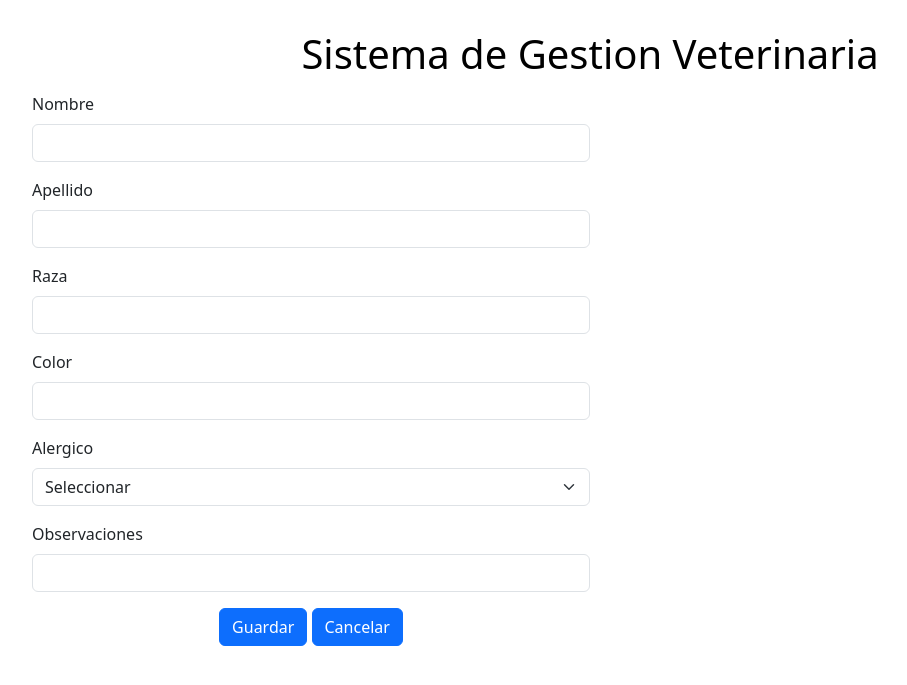
After one commit to axelvilla/BackEnd_Python, a Flask app: page /ingresar_cliente in a window 1280 px wide. The commit adds this page. Shown: the top 685 px of the page, without its empty margins (50-957 px from the left). Run offline with Flask 3, Linux system fonts and the light colour scheme.

Commit message:
Comienzo de pagina Ingresar cliente y ver datos.

```diff
--- a/app/app.py
+++ b/app/app.py
@@ -1,4 +1,6 @@
-from flask import Flask, render_template
+from flask import Flask, render_template, request, redirect
+from bd import obtener_conexion
+import mysql.connector
 
 app = Flask(__name__)
 
@@ -7,6 +9,70 @@ def index():
     return render_template('index.html')
 
 
+@app.route('/ingresar_cliente', methods = ['GET','POST'])
+def guardar_cliente():
+    #Pedida de datos al formulario
+    datosCliente = {'titulo': 'Ingresar Cliente'}
+    if request.method == 'POST':
+        nombre = request.form['nombre']
+        apellido = request.form['apellido']
+        raza = request.form['raza']
+        color = request.form['color']
+        alergico = request.form['alergico']
+        observaciones = request.form['observaciones']
+        datosCliente = {
+            'nombre': nombre,
+            'apellido': apellido,
+            'raza': raza,
+            'color': color,
+            'alergico': alergico,
+            'observaciones': observaciones
+        }
+    #Colocacion de informacion a BD
+        try:
+            conexion = obtener_conexion()
+            cursor = conexion.cursor()
+            sql = "INSERT INTO mascota(nombre, apellido, raza, color, alergico, observaciones) VALUES (%s, %s, %s, %s, %s, %s)"
+            valores = (nombre, apellido, raza, color, alergico, observaciones)
+            cursor.execute(sql, valores)
+            conexion.commit()
+            return redirect('/')
+        finally:
+                cursor.close()
+                conexion.close()
+
+    return render_template('ingresar_cliente.html', datosCliente = datosCliente)
+
+
+@app.route('/ver_datos')
+def ver_datos():
+    mascota = ()
+    try:
+        conexion = obtener_conexion()
+        cursor = conexion.cursor()
+        sql = "SELECT * FROM mascota"
+        cursor.execute(sql)
+        mascota = cursor.fetchall()
+        conexion.commit()
+    finally:
+            cursor.close()
+            conexion.close()
+    return render_template('ver_datos.html', mascota = mascota)
+
+
+@app.route('/editar', methods = ['POST'])
+def editar():
+    codigo = request.form['codigo']
+    try:
+         conexion = obtener_conexion()
+         cursor = conexion.cursor()
+         cursor.execute("SELECT * FROM mascota WHERE id = %s", [codigo])
+         mascota = cursor.fetchall()
+         conexion.commit()
+    finally:
+         cursor.close()
+         conexion.close()
+    return render_template('editar_cliente.html', dato = mascota[0])
 
 
 
--- a/app/templates/index.html
+++ b/app/templates/index.html
@@ -6,7 +6,7 @@
             name=""
             id=""
             class="btn btn-primary fs-2 mt-5 col-6"
-            href="#"
+            href="/ingresar_cliente"
             role="button"
             >Ingresar Cliente
         </a>
@@ -15,7 +15,7 @@
             name=""
             id=""
             class="btn btn-primary fs-2 mt-5 col-6"
-            href="#"
+            href="/ver_datos"
             role="button"
             >Ver Datos
         </a>
--- /dev/null
+++ b/app/templates/ingresar_cliente.html
@@ -0,0 +1,52 @@
+{% extends './layuot.html' %}
+
+{% block main %}
+    <main class="text-center align-middle position-relative">
+        <form class="form" action="/ingresar_cliente" method="POST">
+            <div class="mb-3 col-6 text-start">
+                <label class="form-label">Nombre</label>
+                <input type="text" class="form-control" name="nombre">
+              </div>
+
+              <div class="mb-3 col-6 text-start">
+                <label class="form-label">Apellido</label>
+                <input type="text" class="form-control" name="apellido">
+              </div>
+
+              <div class="mb-3 col-6 text-start">
+                <label class="form-label">Raza</label>
+                <input type="text" class="form-control" name="raza">
+              </div>
+
+              <div class="mb-3 col-6 text-start">
+                <label class="form-label">Color</label>
+                <input type="text" class="form-control" name="color">
+              </div>
+
+              <div class="mb-3 col-6 text-start">
+                <label class="form-label">Alergico</label>
+                <div class="input-group mb-3">
+                    <select class="form-select" name="alergico" id="inputGroupSelect01">
+                      <option selected>Seleccionar</option>
+                      <option value="Si">1- Si</option>
+                      <option value="No">2- No</option>
+                    </select>
+                  </div>
+              </div>
+
+              <div class="mb-3 col-6 text-start">
+                <label class="form-label">Observaciones</label>
+                <input type="text-area" class="form-control" name="observaciones">
+              </div>
+
+              <div class="mb-3 col-6">
+                <button type="submit" class="btn btn-primary">Guardar</button>
+                <button type="submit" class="btn btn-primary">Cancelar</button>
+              </div>
+        </form>
+    </main>
+
+
+
+
+{% endblock %}
--- a/app/templates/layuot.html
+++ b/app/templates/layuot.html
@@ -27,7 +27,7 @@
 
                         <ul class="nav justify-content-center">
                             <li class="nav-item">
-                              <a class="nav-link fs-1 mt-5 text-black" href="/">Sistema de Gestion Veterinaria</a>
+                              <a class="nav-link fs-1 mt-3 text-black" href="/">Sistema de Gestion Veterinaria</a>
                             </li>
                           </ul>
 
```
Also changed, not shown: CREACIONDEBD.TXT (added, +21 -0 lines), app/bd.py (added, +9 -0 lines), app/templates/editar_cliente.html (added, +58 -0 lines), app/templates/ver_datos.html (added, +49 -0 lines).
